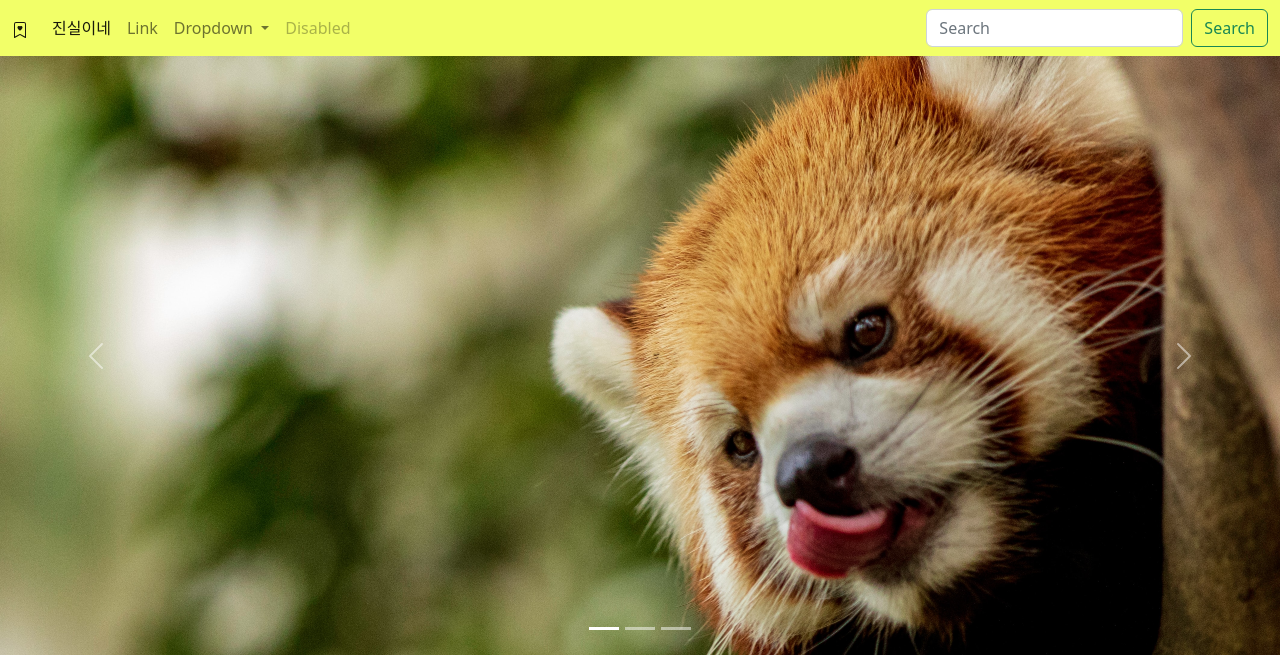
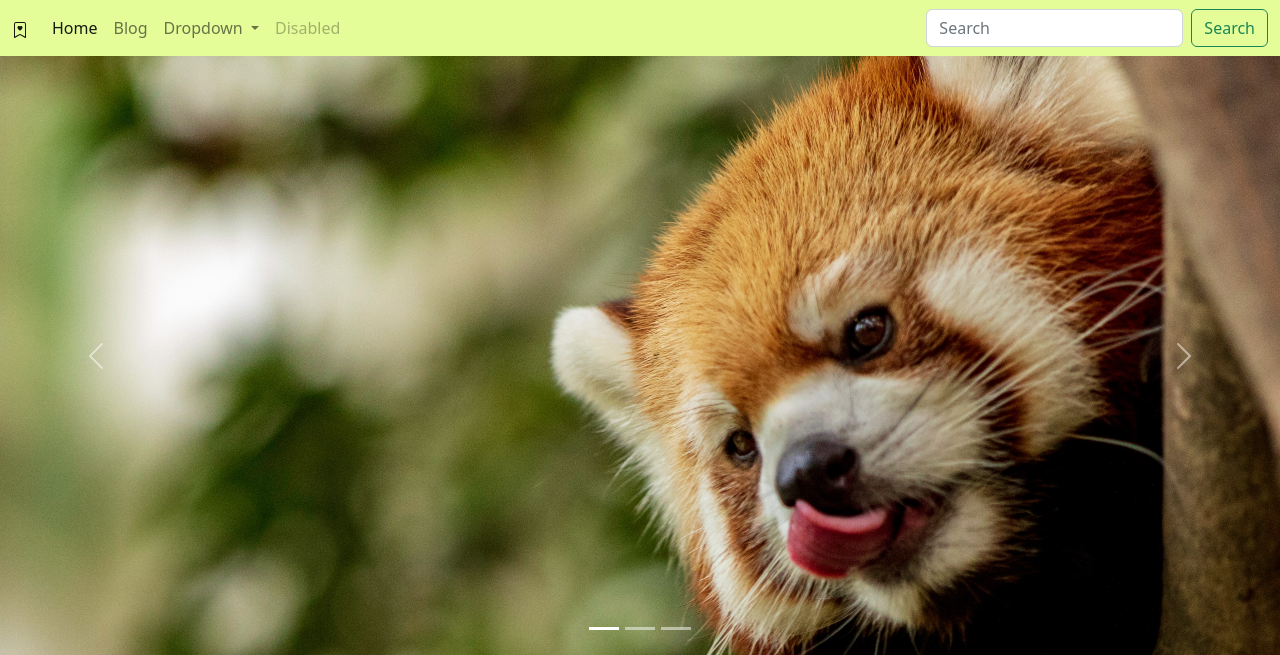
Before and after one commit to ttroo/ABC_bootcamp, a Flask app: page / in a window 1280 px wide. Shown: the top 655 px of the page. Run offline with Flask 2, Linux system fonts and the light colour scheme.

Commit message:
점심시간 전까지 수정을 해보았다!

```diff
--- a/app.py
+++ b/app.py
@@ -6,5 +6,11 @@ app = Flask(__name__)
 def index():
     return render_template('index.html')
 
+@app.route('/blog')
+def blog():
+    return render_template('blog.html')
+
 if __name__ == '__main__':
     app.run(debug=True, port=80)
+
+# 수정했으면 Run 해야 함!
--- /dev/null
+++ b/templates/base.html
@@ -0,0 +1,17 @@
+<!doctype html>
+<html lang="en">
+  <head>
+    <meta charset="utf-8">
+    <meta name="viewport" content="width=device-width, initial-scale=1">
+    <title>
+        {% block title %}{% endblock %}
+    </title>
+    <link href="https://cdn.jsdelivr.net/npm/bootstrap@5.2.2/dist/css/bootstrap.min.css" rel="stylesheet" integrity="sha384-Zenh87qX5JnK2Jl0vWa8Ck2rdkQ2Bzep5IDxbcnCeuOxjzrPF/et3URy9Bv1WTRi" crossorigin="anonymous">
+  </head>
+  <body>
+    {% include 'menu.html' %}
+       {% block content %}{% endblock %}
+    {% include 'footer.html' %}
+    <script src="https://cdn.jsdelivr.net/npm/bootstrap@5.2.2/dist/js/bootstrap.bundle.min.js" integrity="sha384-OERcA2EqjJCMA+/3y+gxIOqMEjwtxJY7qPCqsdltbNJuaOe923+mo//f6V8Qbsw3" crossorigin="anonymous"></script>
+  </body>
+</html>
--- /dev/null
+++ b/templates/blog.html
@@ -0,0 +1,5 @@
+{% extends "base.html" %}
+{% block title %}❤진실이의블로그❤{% endblock %}
+{% block content %}
+*^^ blog page ^^*
+{% endblock %}
--- /dev/null
+++ b/templates/footer.html
@@ -0,0 +1,12 @@
+<div class="container">
+    <footer class="py-3 my-4">
+      <ul class="nav justify-content-center border-bottom pb-3 mb-3">
+        <li class="nav-item"><a href="#" class="nav-link px-2 text-muted">진실이네</a></li>
+        <li class="nav-item"><a href="#" class="nav-link px-2 text-muted">Features</a></li>
+        <li class="nav-item"><a href="#" class="nav-link px-2 text-muted">Pricing</a></li>
+        <li class="nav-item"><a href="#" class="nav-link px-2 text-muted">FAQs</a></li>
+        <li class="nav-item"><a href="#" class="nav-link px-2 text-muted">About</a></li>
+      </ul>
+      <p class="text-center text-muted">&copy; 2022 진실이네, Inc</p>
+    </footer>
+  </div>
--- a/templates/index.html
+++ b/templates/index.html
@@ -1,53 +1,7 @@
-<!doctype html>
-<html lang="en">
-  <head>
-    <meta charset="utf-8">
-    <meta name="viewport" content="width=device-width, initial-scale=1">
-    <title>사랑이 가득한 진실이네</title>
-    <link href="https://cdn.jsdelivr.net/npm/bootstrap@5.2.2/dist/css/bootstrap.min.css" rel="stylesheet" integrity="sha384-Zenh87qX5JnK2Jl0vWa8Ck2rdkQ2Bzep5IDxbcnCeuOxjzrPF/et3URy9Bv1WTRi" crossorigin="anonymous">
-  </head>
-  <body>
-    <nav class="navbar navbar-expand-lg" style="background-color: #edff2cb6;">
-        <div class="container-fluid">
-          <a class="navbar-brand" href="#">
-            <svg xmlns="http://www.w3.org/2000/svg" width="16" height="16" fill="currentColor" class="bi bi-bookmark-heart" viewBox="0 0 16 16">
-                <path fill-rule="evenodd" d="M8 4.41c1.387-1.425 4.854 1.07 0 4.277C3.146 5.48 6.613 2.986 8 4.412z"/>
-                <path d="M2 2a2 2 0 0 1 2-2h8a2 2 0 0 1 2 2v13.5a.5.5 0 0 1-.777.416L8 13.101l-5.223 2.815A.5.5 0 0 1 2 15.5V2zm2-1a1 1 0 0 0-1 1v12.566l4.723-2.482a.5.5 0 0 1 .554 0L13 14.566V2a1 1 0 0 0-1-1H4z"/>
-              </svg>
-          </a>
-          <button class="navbar-toggler" type="button" data-bs-toggle="collapse" data-bs-target="#navbarSupportedContent" aria-controls="navbarSupportedContent" aria-expanded="false" aria-label="Toggle navigation">
-            <span class="navbar-toggler-icon"></span>
-          </button>
-          <div class="collapse navbar-collapse" id="navbarSupportedContent">
-            <ul class="navbar-nav me-auto mb-2 mb-lg-0">
-              <li class="nav-item">
-                <a class="nav-link active" aria-current="page" href="#">진실이네</a>
-              </li>
-              <li class="nav-item">
-                <a class="nav-link" href="#">Link</a>
-              </li>
-              <li class="nav-item dropdown">
-                <a class="nav-link dropdown-toggle" href="#" role="button" data-bs-toggle="dropdown" aria-expanded="false">
-                  Dropdown
-                </a>
-                <ul class="dropdown-menu">
-                  <li><a class="dropdown-item" href="#">Action</a></li>
-                  <li><a class="dropdown-item" href="#">Another action</a></li>
-                  <li><hr class="dropdown-divider"></li>
-                  <li><a class="dropdown-item" href="#">Something else here</a></li>
-                </ul>
-              </li>
-              <li class="nav-item">
-                <a class="nav-link disabled">Disabled</a>
-              </li>
-            </ul>
-            <form class="d-flex" role="search">
-              <input class="form-control me-2" type="search" placeholder="Search" aria-label="Search">
-              <button class="btn btn-outline-success" type="submit">Search</button>
-            </form>
-          </div>
-        </div>
-      </nav>
+{% extends "base.html" %}
+{% block title %}❤사랑가득진실이네❤{% endblock %}
+{% block content %}
+
 <div id="carouselExampleIndicators" class="carousel slide" data-bs-ride="true">
   <div class="carousel-indicators">
     <button type="button" data-bs-target="#carouselExampleIndicators" data-bs-slide-to="0" class="active" aria-current="true" aria-label="Slide 1"></button>
@@ -74,18 +28,5 @@
     <span class="visually-hidden">Next</span>
   </button>
 </div>
-      <div class="container">
-        <footer class="py-3 my-4">
-          <ul class="nav justify-content-center border-bottom pb-3 mb-3">
-            <li class="nav-item"><a href="#" class="nav-link px-2 text-muted">진실이네</a></li>
-            <li class="nav-item"><a href="#" class="nav-link px-2 text-muted">Features</a></li>
-            <li class="nav-item"><a href="#" class="nav-link px-2 text-muted">Pricing</a></li>
-            <li class="nav-item"><a href="#" class="nav-link px-2 text-muted">FAQs</a></li>
-            <li class="nav-item"><a href="#" class="nav-link px-2 text-muted">About</a></li>
-          </ul>
-          <p class="text-center text-muted">&copy; 2022 진실이네, Inc</p>
-        </footer>
-      </div>
-    <script src="https://cdn.jsdelivr.net/npm/bootstrap@5.2.2/dist/js/bootstrap.bundle.min.js" integrity="sha384-OERcA2EqjJCMA+/3y+gxIOqMEjwtxJY7qPCqsdltbNJuaOe923+mo//f6V8Qbsw3" crossorigin="anonymous"></script>
-  </body>
-</html>
+
+{% endblock %}
--- /dev/null
+++ b/templates/menu.html
@@ -0,0 +1,41 @@
+<nav class="navbar navbar-expand-lg" style="background-color: #dafd71b6;">
+    <div class="container-fluid">
+      <a class="navbar-brand" href="#">
+        <svg xmlns="http://www.w3.org/2000/svg" width="16" height="16" fill="currentColor" class="bi bi-bookmark-heart" viewBox="0 0 16 16">
+            <path fill-rule="evenodd" d="M8 4.41c1.387-1.425 4.854 1.07 0 4.277C3.146 5.48 6.613 2.986 8 4.412z"/>
+            <path d="M2 2a2 2 0 0 1 2-2h8a2 2 0 0 1 2 2v13.5a.5.5 0 0 1-.777.416L8 13.101l-5.223 2.815A.5.5 0 0 1 2 15.5V2zm2-1a1 1 0 0 0-1 1v12.566l4.723-2.482a.5.5 0 0 1 .554 0L13 14.566V2a1 1 0 0 0-1-1H4z"/>
+          </svg>
+      </a>
+      <button class="navbar-toggler" type="button" data-bs-toggle="collapse" data-bs-target="#navbarSupportedContent" aria-controls="navbarSupportedContent" aria-expanded="false" aria-label="Toggle navigation">
+        <span class="navbar-toggler-icon"></span>
+      </button>
+      <div class="collapse navbar-collapse" id="navbarSupportedContent">
+        <ul class="navbar-nav me-auto mb-2 mb-lg-0">
+          <li class="nav-item">
+            <a class="nav-link active" aria-current="page" href="/">Home</a>
+          </li>
+          <li class="nav-item">
+            <a class="nav-link" href="/blog">Blog</a>
+          </li>
+          <li class="nav-item dropdown">
+            <a class="nav-link dropdown-toggle" href="#" role="button" data-bs-toggle="dropdown" aria-expanded="false">
+              Dropdown
+            </a>
+            <ul class="dropdown-menu">
+              <li><a class="dropdown-item" href="#">Action</a></li>
+              <li><a class="dropdown-item" href="#">Another action</a></li>
+              <li><hr class="dropdown-divider"></li>
+              <li><a class="dropdown-item" href="#">Something else here</a></li>
+            </ul>
+          </li>
+          <li class="nav-item">
+            <a class="nav-link disabled">Disabled</a>
+          </li>
+        </ul>
+        <form class="d-flex" role="search">
+          <input class="form-control me-2" type="search" placeholder="Search" aria-label="Search">
+          <button class="btn btn-outline-success" type="submit">Search</button>
+        </form>
+      </div>
+    </div>
+  </nav>
```
Lines whose indentation alone changed are shown as unchanged.
